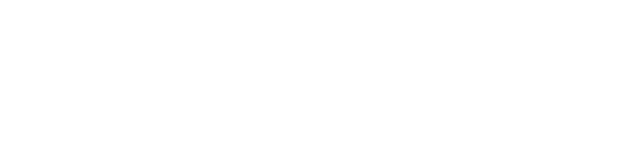
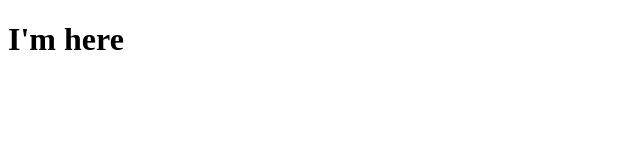
Before and after one commit to Tapushi-Nilu/my-frist-repo, a plain HTML site: page index.html in a window 1280 px wide. Shown: the whole page, without its empty margins (0-640 px from the left). Drawn offline with Linux system fonts and the light colour scheme.

Commit message:
header added

```diff
--- a/index.html
+++ b/index.html
@@ -5,6 +5,7 @@
     <meta http-equiv="X-UA-Compatible" content="IE=edge">
     <meta name="viewport" content="width=device-width, initial-scale=1.0">
     <title>my first repo</title>
+    <h1>I'm here</h1>
 </head>
 <body>
 
```
Also changed, not shown: style.css (added).
